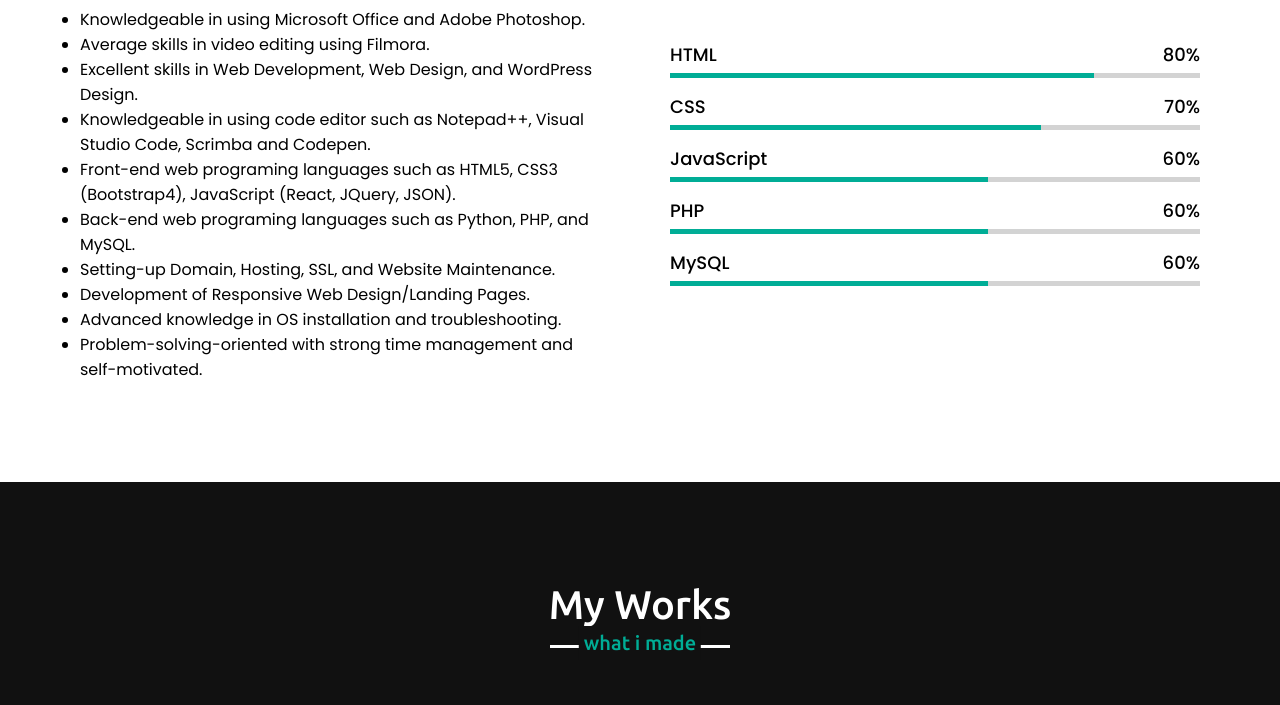
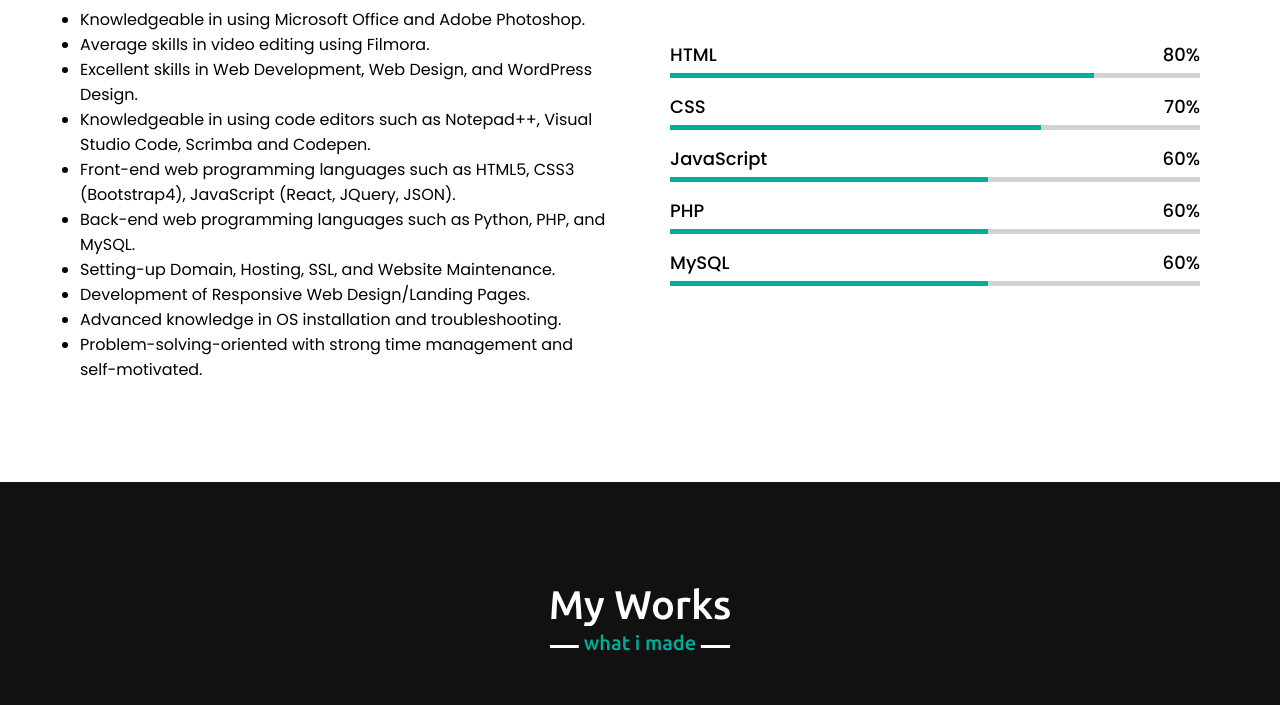
Before and after one commit to Onhin1/Nino_Perez-Portfolio, a plain HTML site: page index.html in a window 1280 px wide. Shown: the part 2583-3288 px from the top of the page. Drawn offline with nearby package versions, Linux system fonts and the light colour scheme.

Commit message:
Update index.html

```diff
--- a/index.html
+++ b/index.html
@@ -126,9 +126,9 @@
               <li>Knowledgeable in using Microsoft Office and Adobe Photoshop.</li>
               <li>Average skills in video editing using Filmora.</li>
               <li>Excellent skills in Web Development, Web Design, and WordPress Design.</li>
-              <li>Knowledgeable in using code editor such as Notepad++, Visual Studio Code, Scrimba and Codepen.</li>
-              <li>Front-end web programing languages such as HTML5, CSS3 (Bootstrap4), JavaScript (React, JQuery, JSON).</li>
-              <li>Back-end web programing languages such as Python, PHP, and MySQL.</li>
+              <li>Knowledgeable in using code editors such as Notepad++, Visual Studio Code, Scrimba and Codepen.</li>
+              <li>Front-end web programming languages such as HTML5, CSS3 (Bootstrap4), JavaScript (React, JQuery, JSON).</li>
+              <li>Back-end web programming languages such as Python, PHP, and MySQL.</li>
               <li>Setting-up Domain, Hosting, SSL, and Website Maintenance.</li>
               <li>Development of Responsive Web Design/Landing Pages.</li>
               <li>Advanced knowledge in OS installation and troubleshooting.</li>
```
